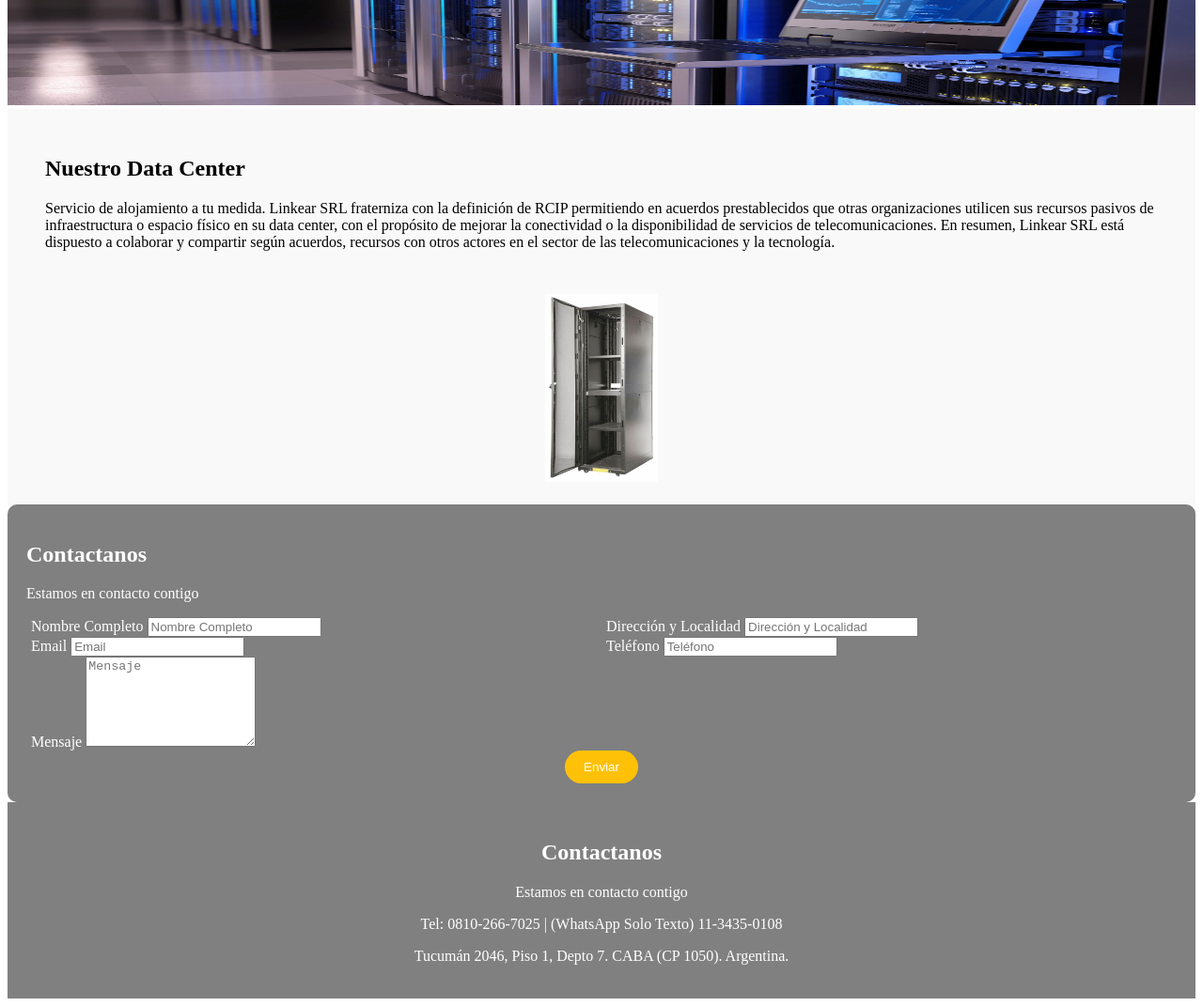
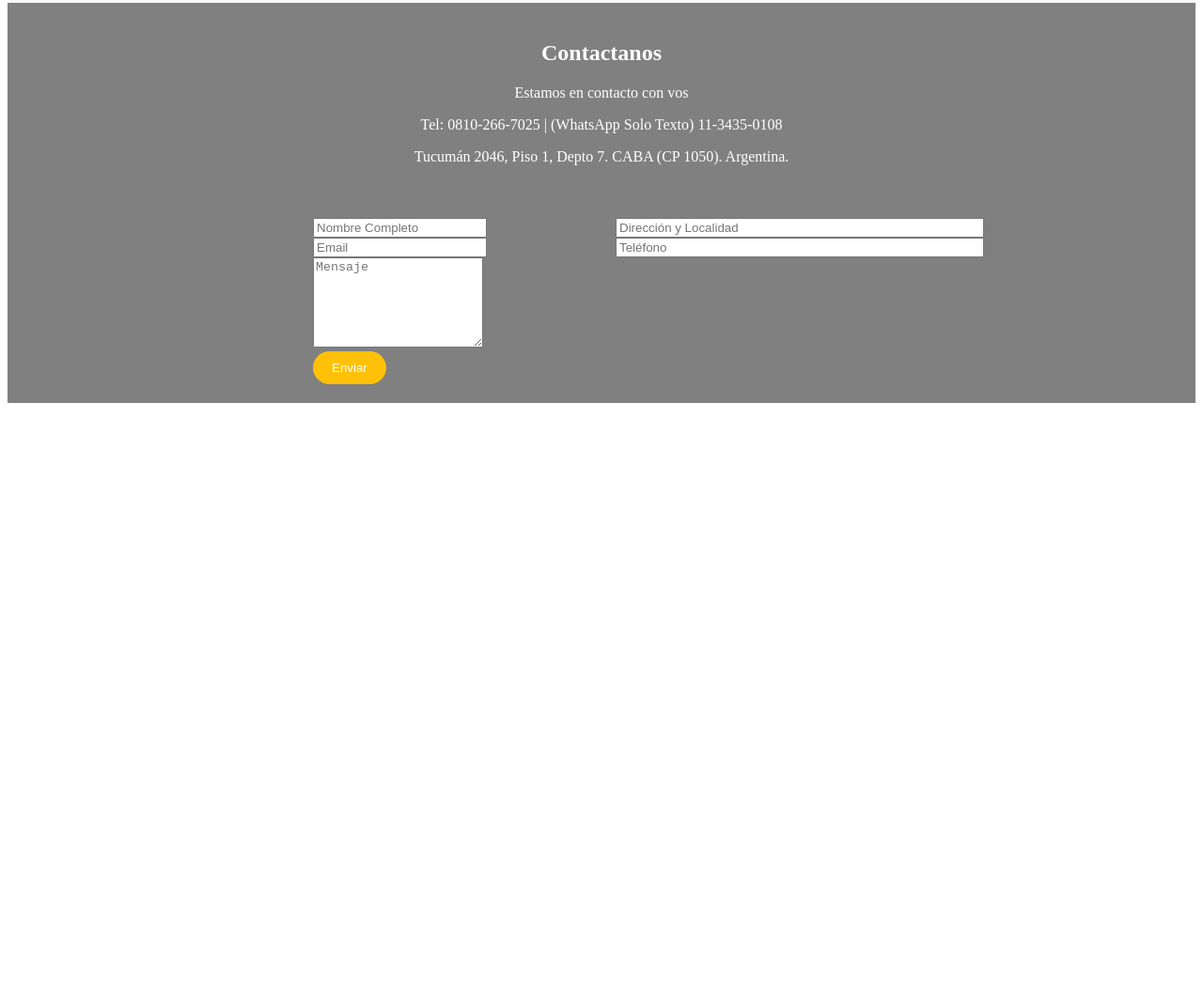
Before and after one commit to EdinsonPerez/linkear_wp, a plain HTML site: page index.html in a window 1280 px wide. Shown: the part 1243-2314 px from the top of the page at 94% size. After the commit the page ends 1680 px from the top, so only its background shows below. Drawn offline with Linux system fonts and the light colour scheme.

Commit message:
quinto commit

```diff
--- a/index.html
+++ b/index.html
@@ -1,6 +1,5 @@
 <!DOCTYPE html>
 <html>
-
 <head>
     <meta charset="UTF-8">
     <meta name="viewport" content="width=device-width, initial-scale=1.0">
@@ -70,8 +69,6 @@
             display: flex;
             flex-direction: column;
             align-items: center;
-            padding: 20px;
-            border-radius: 10px;
         }
 
         .text-block h2 {
@@ -101,7 +98,6 @@
         /* Estilo para la nueva sección */
         .section-container {
             display: flex;
-            flex-direction: column-reverse;
             justify-content: space-between;
             align-items: center;
             padding: 20px;
@@ -113,13 +109,15 @@
             flex: 1;
             padding: 10px 20px;
             text-align: left;
+            margin-right: 200px;
         }
 
         /* Estilo para la imagen en el bloque de la nueva sección (alineada a la izquierda) */
         .image-block-left {
             flex: 1;
-            text-align: center;
-            margin-top: 20px;
+            text-align: left;
+            padding-left: 10px;
+            margin-left: 35px;
         }
 
         /* Estilo para la imagen dentro del bloque de la nueva sección (ajustar tamaño) */
@@ -130,25 +128,44 @@
         }
 
         /* Estilo para el contenedor del formulario de contacto */
+
         /* Estilo para el formulario */
         .contact-form {
             background-color: grey;
             color: #fff;
             text-align: left;
-            padding: 20px;
-            border-radius: 10px;
+            padding: 20px 0;
         }
 
         /* Estilo para los campos de Nombre Completo y Dirección + Localidad */
         .form-row {
             display: flex;
-            flex-wrap: wrap;
             justify-content: space-between;
+            margin: 0 20px; /* Márgenes izquierdo y derecho iguales */
         }
 
-        .form-group {
-            flex-basis: calc(50% - 10px);
-            margin: 0 5px;
+        .form-row .form-group {
+            flex: 1;
+            margin: 0 5px; /* Espacio entre campos */
+        }
+
+
+        /* Estilo para los campos de Nombre Completo y Dirección + Localidad */
+        .form-group:nth-child(2) {
+            display: flex;
+            justify-content: space-between;
+
+        }
+
+        .form-group:nth-child(2) input {
+            flex: 1;
+            margin-right: 200px;
+            margin-left: 10px;
+        }
+        .form-group:nth-child(1) input {
+            flex: 2;
+            margin-right: 10px;
+            margin-left: 300px;
         }
 
         /* Estilo para los campos de Email y Teléfono */
@@ -156,6 +173,14 @@
             display: flex;
             justify-content: space-between;
             align-items: center;
+        }
+
+        .form-group:nth-child(4) input {
+            flex: 1;
+            margin-right: 10px;
+        }
+        #mensaje {
+            margin-left: 325px;
         }
 
         /* Estilo para el botón de enviar personalizado */
@@ -167,9 +192,7 @@
             cursor: pointer;
             transition: background-color 0.3s;
             border-radius: 20px;
-            margin-left: auto;
-            margin-right: auto;
-            display: block;
+            margin-left: 325px;
         }
 
         .custom-button:hover {
@@ -183,21 +206,7 @@
             text-align: center;
             padding: 20px 0;
         }
-
-        /* Estilos para hacer la página responsive */
-        @media screen and (max-width: 768px) {
-            .text-block {
-                flex-basis: 100%;
-                margin: 10px 0;
-            }
-
-            .form-group {
-                flex-basis: 100%;
-                margin: 0;
-            }
-        }
     </style>
-</head>
 
 <body>
     <header>
@@ -229,20 +238,19 @@
         <div class="text-block">
             <span class="icon">➤</span>
             <h2>Alojamiento Flexible y Competitivo para tus Necesidades Tecnológicas</h2>
-            <p>Te ofrecemos un servicio de alojamiento a tu medida que se destaca por su flexibilidad y competencia tecnológica. Nuestra amplia gama de soluciones se adapta perfectamente a tus necesidades, desde la opción de contratar tan solo <strong>1U de Rack hasta un Rack completo</strong>. Además de una variedad de capacidades, nuestra infraestructura de vanguardia y nuestro sólido soporte técnico garantizan que tu negocio siempre esté un paso adelante en el mundo digital. Confía en nosotros para alojar tus sistemas con seguridad y eficiencia.</p>
+            <p>Te ofrecemos un servicio de alojamiento a tu medida que se destaca por su flexibilidad y competencia tecnológica. Nuestra amplia gama de soluciones se adapta perfectamente a tus necesidades, desde la opción de contratar tan solo <strong>1U de Rack hasta un Rack completo</strong>. Además de una variedad de capacidades, nuestra infraestructura de vanguardia y nuestro sólido soporte técnico garantizan que tu negocio siempre esté un paso adelante en el mundo digital. Confía en nosotros para alojar tus sistemas con seguridad y eficiencia</p>
         </div>
 
-        <div class="text-block">
+        <div class="text-block" style="line-height: 1.2; text-align: left;">
             <span class="icon">➤</span>
             <h2>Descubre lo que Ofrecemos</h2>
             <br>
-            <ul>
-                <li>Infraestructura Sólida: Electricidad constante y sistemas de refrigeración eficientes.</li>
-                <li>Conexiones Globales: Conéctate de forma local o internacional con la velocidad que requieras.</li>
-                <li>Ahorro Inteligente: Soluciones rentables con la ventaja de precios locales en tu moneda</li>
-                <li>Soporte Expertos: Personal altamente calificado siempre listo para respaldarte.</li>
-            </ul>
+            <ul>Infraestructura Sólida: Electricidad constante y sistemas de refrigeración eficientes.</ul>
+            <ul>Conexiones Globales: Conéctate de forma local o internacional con la velocidad que requieras.</ul>
+            <ul>Ahorro Inteligente: Soluciones rentables con la ventaja de precios locales en tu moneda</ul>
+            <ul>Soporte Expertos: Personal altamente calificado siempre listo para respaldarte.</ul>
         </div>
+
     </div>
 
     <!-- Imagen del Data Center -->
@@ -259,45 +267,45 @@
     </div>
 </div>
 
+</body>
+<footer>
+        <h2>Contactanos</h2>
+        <p>Estamos en contacto con vos</p>
+             <div class="contact-info">
+            <p>Tel: 0810-266-7025 | (WhatsApp Solo Texto) 11-3435-0108</p>
+            <p>Tucumán 2046, Piso 1, Depto 7. CABA (CP 1050). Argentina.</p>
+        </div>
+    </div>
+<!-- Agrega esto después del contenido de contacto en el footer -->
+    </footer>
 <!-- Formulario de contacto -->
-    <div class="contact-form">
-        <h2>Contactanos</h2>
-        <p>Estamos en contacto contigo</p>
+<form class="contact-form">
     <div class="form-row">
         <div class="form-group">
-                <label for="nombre">Nombre Completo</label>
+            <label for="nombre"></label>
             <input type="text" id="nombre" name="nombre" placeholder="Nombre Completo" required>
         </div>
         <div class="form-group">
-                <label for="direccion-loc">Dirección y Localidad</label>
+            <label for="direccion-loc"></label>
             <input type="text" id="direccion-loc" name="direccion-loc" placeholder="Dirección y Localidad" required>
         </div>
     </div>
     <div class="form-row">
         <div class="form-group">
-                <label for="email-tel">Email</label>
+            <label for="email-tel"></label>
             <input type="email" id="email-tel" name="email-tel" placeholder="Email" required>
         </div>
         <div class="form-group">
-                <label for="telefono">Teléfono</label>
+            <label for="telefono"></label>
             <input type="tel" id="telefono" name="telefono" placeholder="Teléfono" required>
         </div>
     </div>
     <div class="form-group">
-            <label for="mensaje">Mensaje</label>
+        <label for="mensaje"></label>
         <textarea id="mensaje" name="mensaje" placeholder="Mensaje" rows="6" required></textarea>
     </div>
     <button type="submit" class="custom-button">Enviar</button>
-    </div>
+</form>
 
-    <footer>
-        <h2>Contactanos</h2>
-        <p>Estamos en contacto contigo</p>
-        <div class="contact-info">
-            <p>Tel: 0810-266-7025 | (WhatsApp Solo Texto) 11-3435-0108</p>
-            <p>Tucumán 2046, Piso 1, Depto 7. CABA (CP 1050). Argentina.</p>
-        </div>
-    </footer>
-</body>
 
 </html>
```
Also changed, not shown: imagenes/pngtree-chemical-atom-decoration-illustration-image_1388973.jpg (added). Lines whose indentation alone changed are shown as unchanged.
